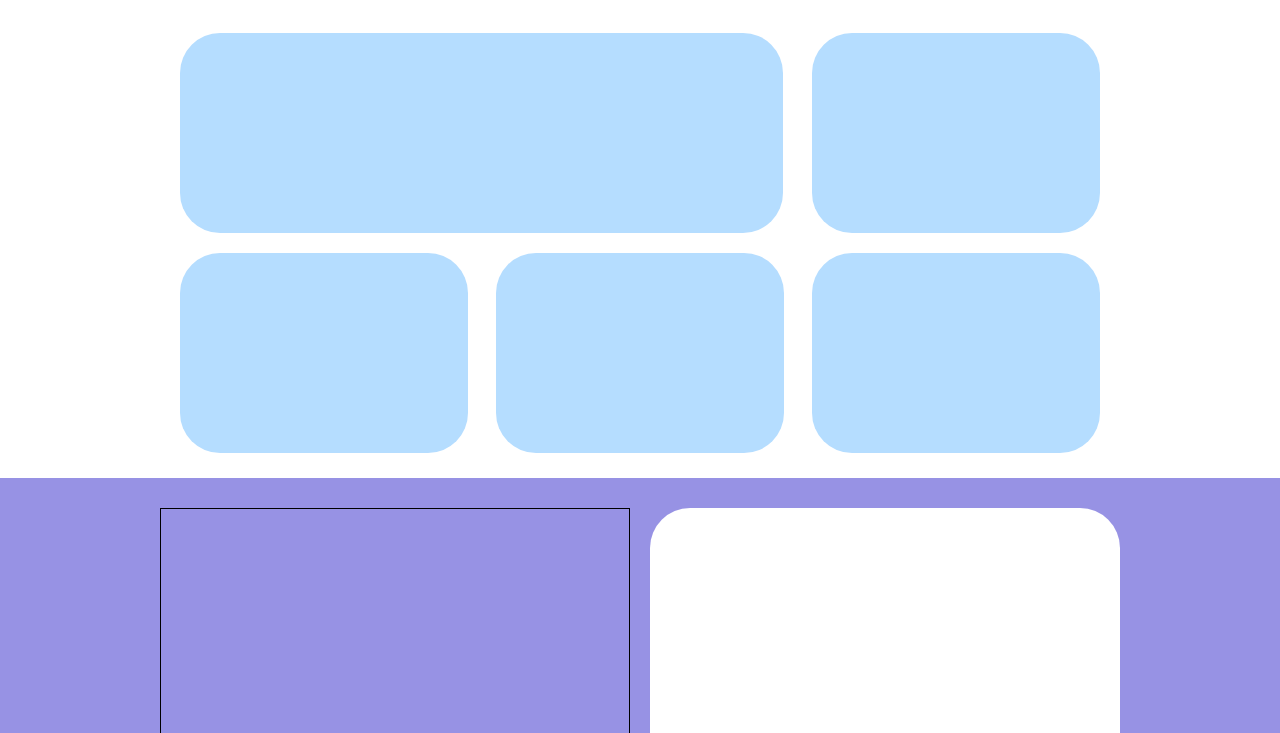
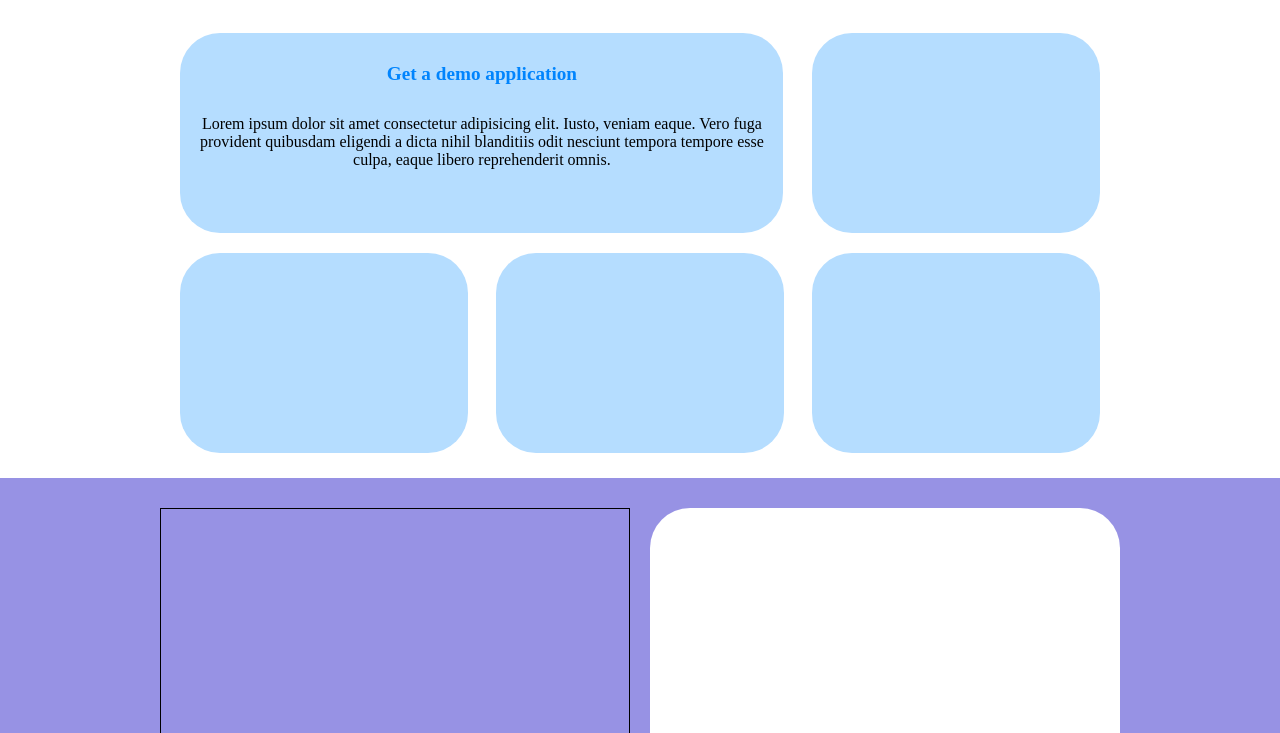
Before and after one commit to DanieleBaggiano/htmlcss-responsive-layout, a plain HTML site: page index.html in a window 1280 px wide. Shown: the part 67-800 px from the top of the page. Drawn offline with Linux system fonts and the light colour scheme; a web font is replaced by a local one.

Commit message:
inizio colonne

```diff
--- a/css/style.css
+++ b/css/style.css
@@ -42,6 +42,10 @@
     background-color: rgb(0 132 253);
 }
 
+.blue-title {
+    color: rgb(0 132 253);
+}
+
 .violet {
     background-color: rgb(151 146 228);
 }
@@ -74,6 +78,11 @@
 
 .radius {
     border-radius: 40px;
+}
+
+.title-h5 {
+    font-size: 1.2rem;
+    text-align: center;
 }
 
 /* HEADER */
@@ -152,6 +161,14 @@ a {
     /* debug */
     height: 600px;
     width: 80%;
+}
+
+.title-demo {
+    padding: 30px 0;
+}
+
+p {
+    text-align: center;
 }
 
 .clean-code, .web-design, .development, .branding {
--- a/index.html
+++ b/index.html
@@ -47,7 +47,10 @@
     <main>
         <!-- columns -->
         <div class="container columns">
-            <div class="demo-app radius"></div>
+            <div class="demo-app radius">
+                <h5 class="blue-title title-h5 title-demo">Get a demo application</h5>
+                <p>Lorem ipsum dolor sit amet consectetur adipisicing elit. Iusto, veniam eaque. Vero fuga provident quibusdam eligendi a dicta nihil blanditiis odit nesciunt tempora tempore esse culpa, eaque libero reprehenderit omnis.</p>
+            </div>
             <div class="clean-code radius"></div>
             <div class="web-design radius"></div>
             <div class="development radius"></div>
```
